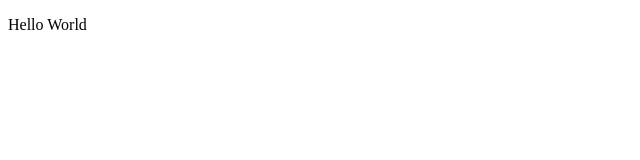
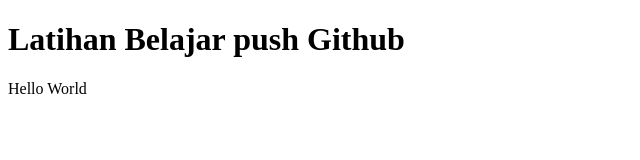
Before and after one commit to floatinfeel/BelajarGithub, a plain HTML site: page index.html in a window 1280 px wide. Shown: the whole page, without its empty margins (0-640 px from the left). Drawn offline with Linux system fonts and the light colour scheme.

Commit message:
commit kedua

```diff
--- a/index.html
+++ b/index.html
@@ -4,6 +4,7 @@
 	<title>Belajar Github</title>
 </head>
 <body>
+	<h1> Latihan  Belajar push Github </h1>
 	<p> Hello World</p>
 
 </body>
```
